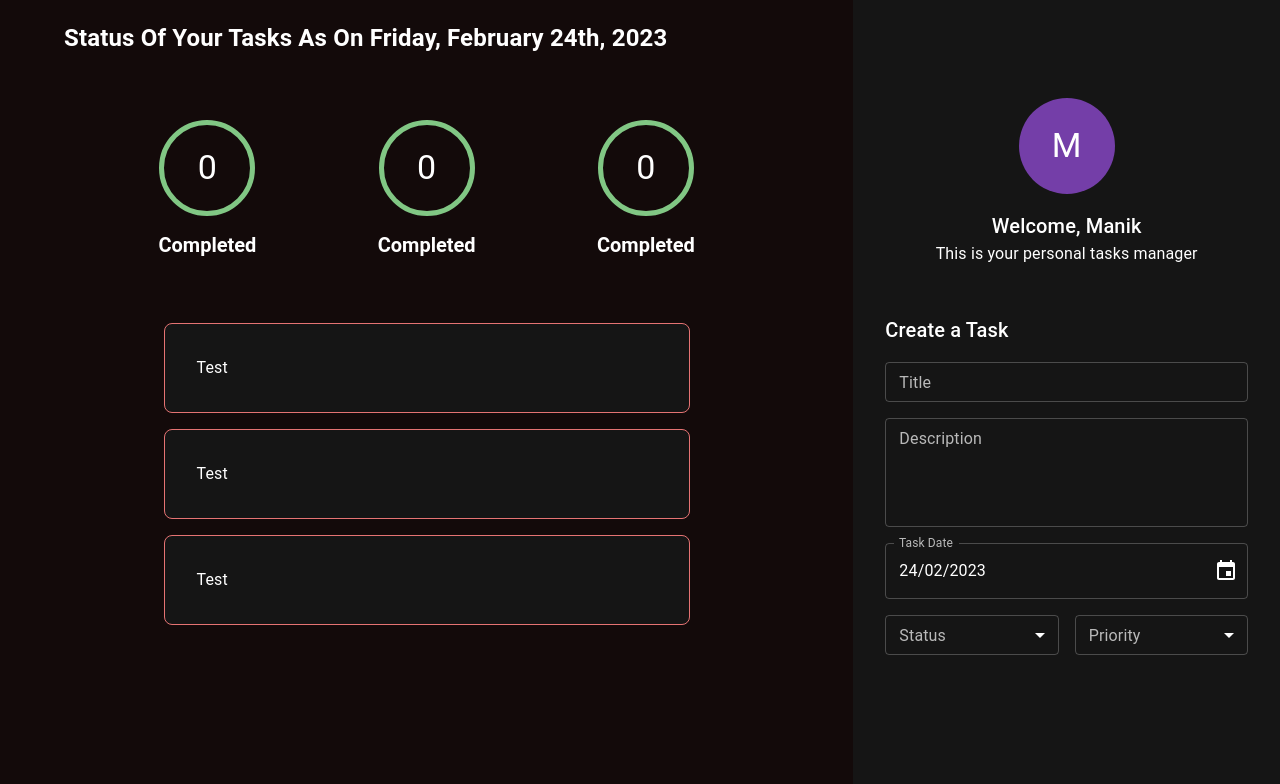
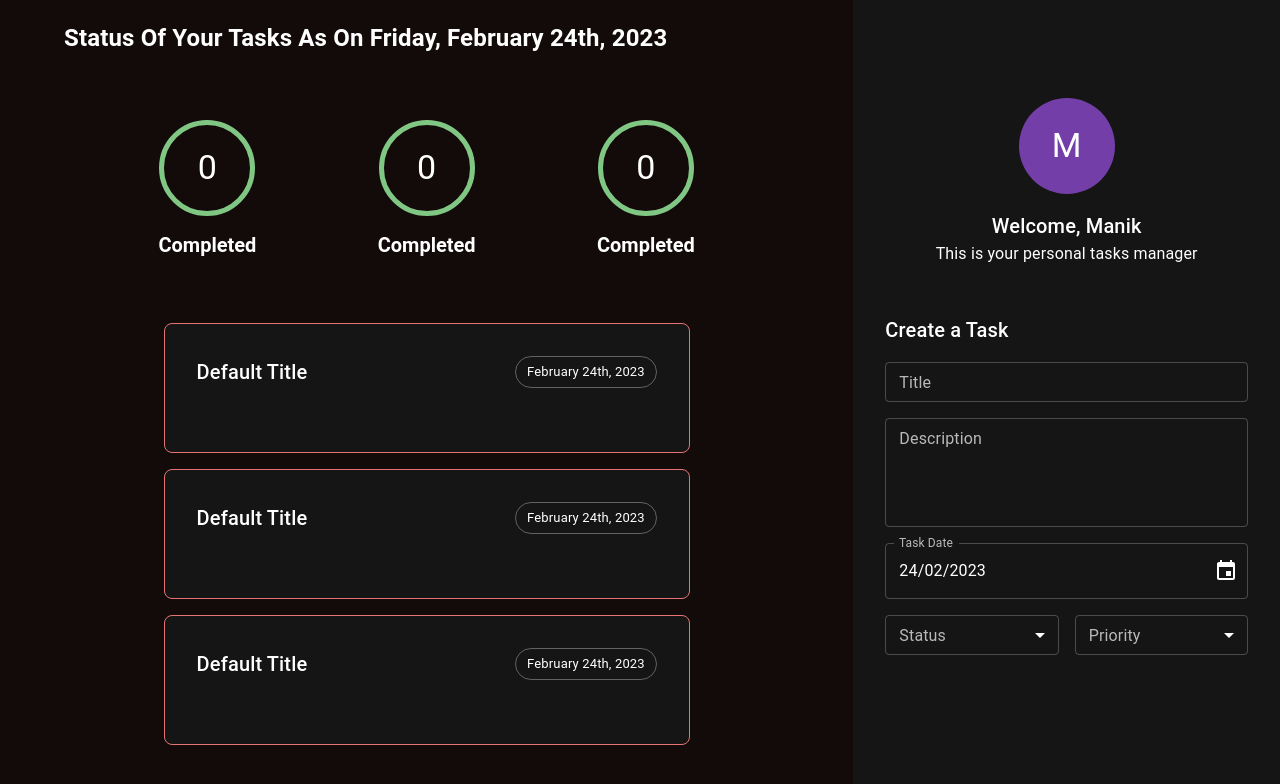
Before and after one commit to AlexMamani85/todo_react, a React (Create React App) app: page / in a window 1280 px wide. Shown: the top 784 px of the page. Built offline with nearby package versions, Linux system fonts and the light colour scheme.

Commit message:
CHORE: the Task Header Component

```diff
--- /dev/null
+++ b/src/components/task/_taskHeader.tsx
@@ -0,0 +1,37 @@
+import React, { FC, ReactElement } from 'react';
+import { Box, Chip, Typography } from '@mui/material';
+
+import { ITaskHeader } from './interfaces/ITaskHeader';
+import { format } from 'date-fns';
+import PropTypes from 'prop-types';
+
+export const TaskHeader: FC<ITaskHeader> = (
+  props,
+  ): ReactElement => {
+    // Destructuring props
+    const { title = 'Default Title', date = new Date() } = props;
+
+    return(
+      <Box
+        display="flex"
+        width="100%"
+        justifyContent="space-between"
+        mb={4}
+      >
+        <Box>
+          <Typography variant="h6" > {title} </Typography>
+        </Box>
+        <Box>
+          <Chip
+            variant="outlined"
+            label={format(date, 'PPP')}
+          />
+        </Box>
+      </Box>
+    );
+};
+
+TaskHeader.propTypes = {
+  title: PropTypes.string,
+  date: PropTypes.instanceOf(Date),
+}
--- /dev/null
+++ b/src/components/task/interfaces/ITaskHeader.ts
@@ -0,0 +1,4 @@
+export interface ITaskHeader {
+  title?: string;
+  date?: Date;
+}
--- a/src/components/task/task.tsx
+++ b/src/components/task/task.tsx
@@ -1,5 +1,6 @@
 import React, { FC, ReactElement } from 'react';
 import { Box } from '@mui/material';
+import { TaskHeader } from './_taskHeader';
 
 export const Task: FC = (): ReactElement => {
   return(
@@ -18,8 +19,7 @@
           borderColor: 'error.light',
         }}
       >
-        Test
-        {/* Task Header */}
+        <TaskHeader />
         {/* Task Description */}
         {/* Task Footer */}
       </Box>
```
